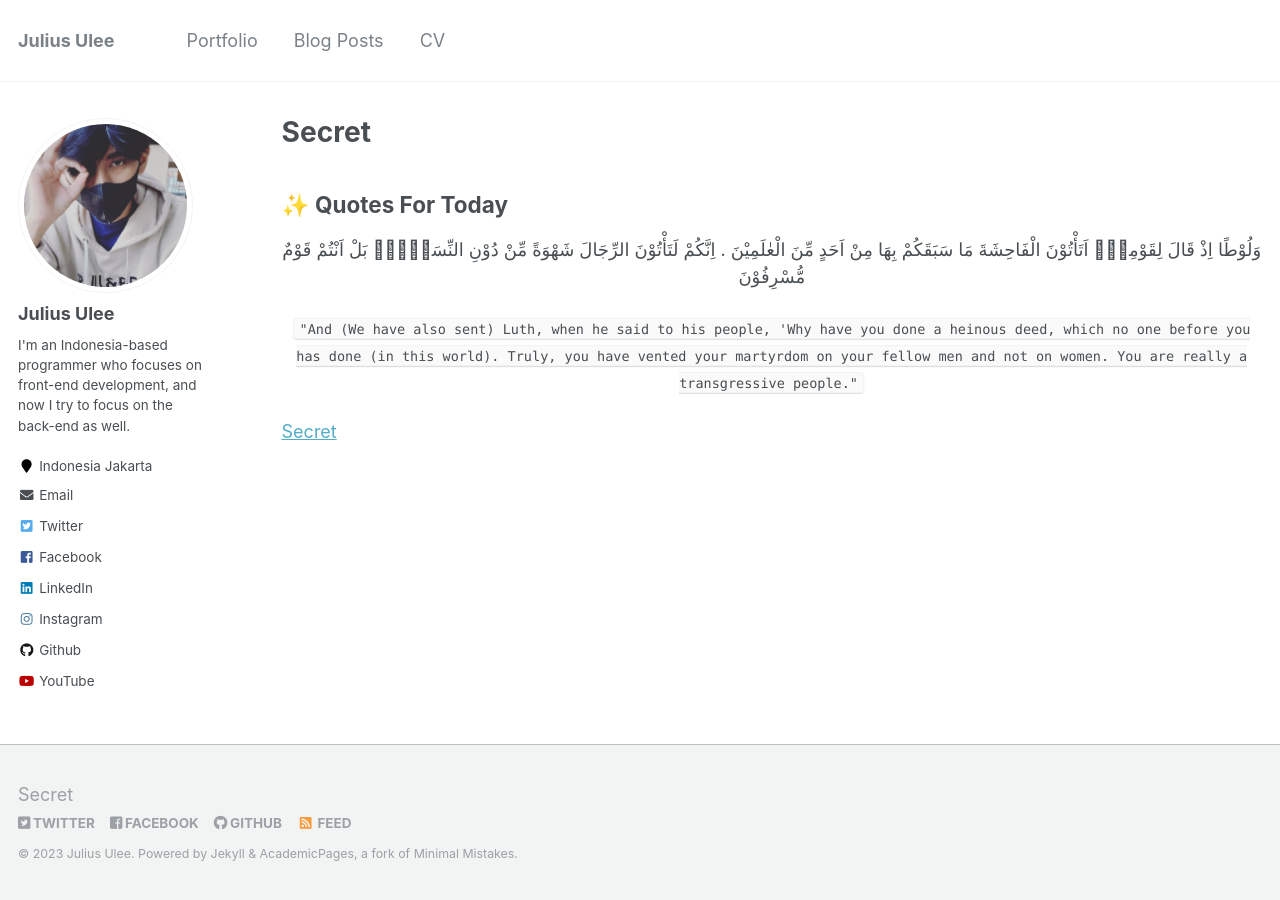
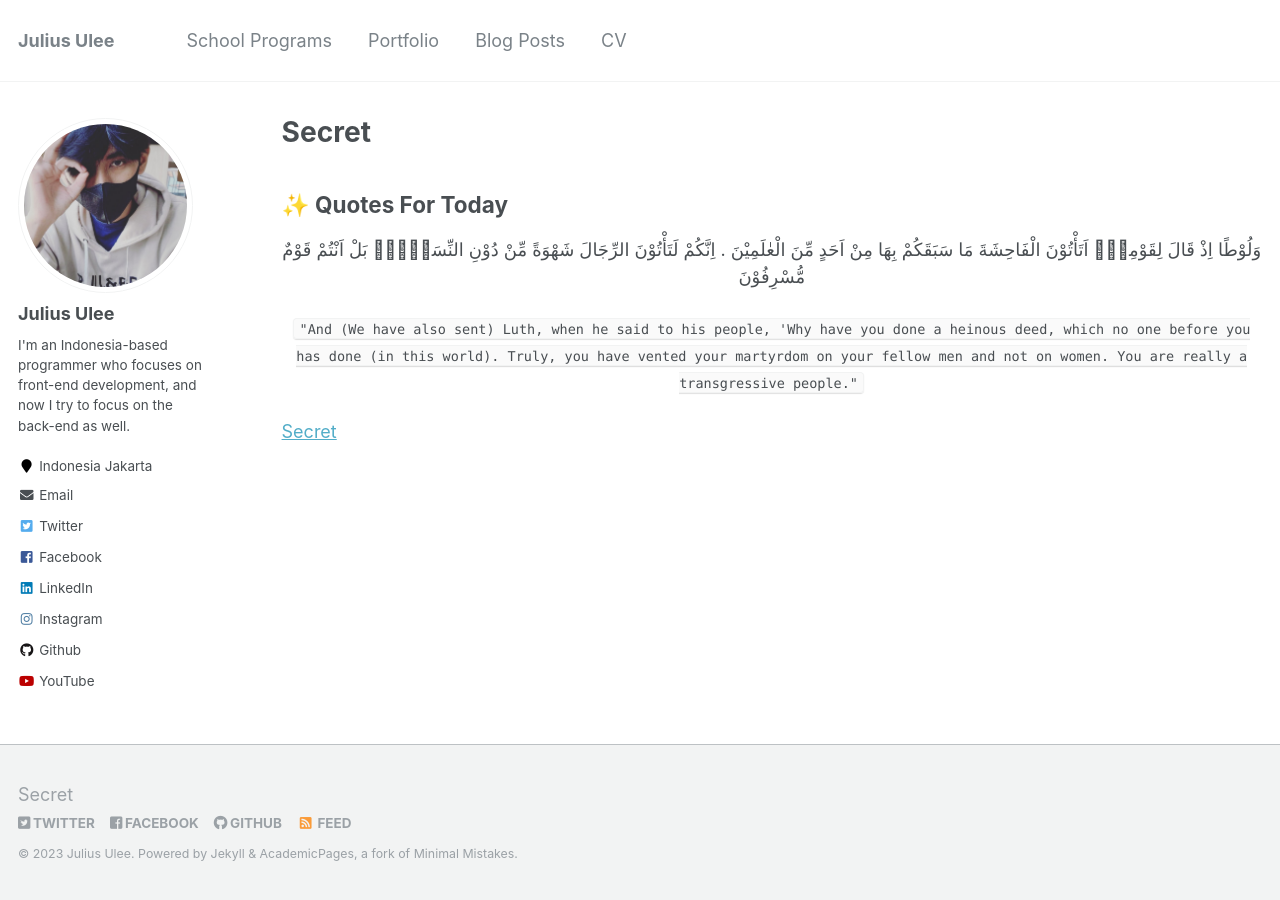
Before and after one commit to Julius-Ulee/julius-ulee.github.io, a Jekyll site: the page built from _pages/sitemap.md, in a window 1280 px wide. Built offline with Jekyll 4.4.1, drawn with Linux system fonts in a browser that asks for light colours.

Commit message:
Update navigation.yml

```diff
--- a/_data/navigation.yml
+++ b/_data/navigation.yml
@@ -1,7 +1,7 @@
 # main links links
 main:
-#  - title: "Publications"
-#    url: /publications/
+  - title: "School Programs"
+    url: https://julius-ulee.github.io/School-Programs/
 
   - title: "Portfolio"
     url: /portfolio/
```
